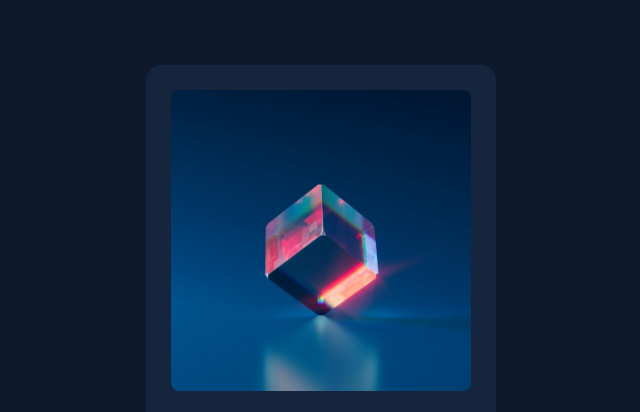
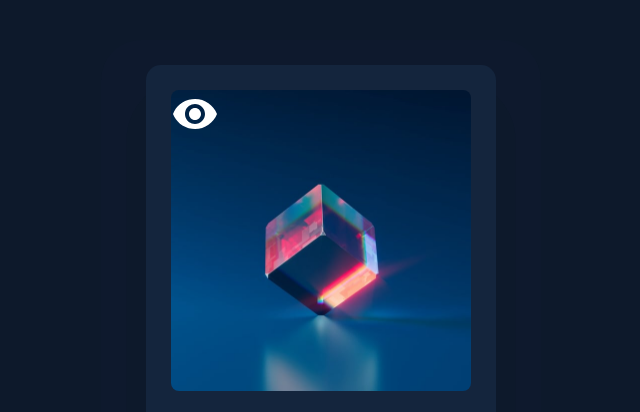
Before and after one commit to mikolajszymczuk1/nft-preview-card-component-main, a website built with Vite: page index.html in a window 1280 px wide. Shown: the top 412 px of the page, without its empty margins (319-959 px from the left). Built offline with nearby package versions, Linux system fonts and the light colour scheme.

Commit message:
Add view icon image

```diff
--- a/index.html
+++ b/index.html
@@ -31,7 +31,9 @@
         <!-- == Preview card component == -->
         <div class="nft-card">
             <!-- Card image -->
-            <div class="nft-card__image"></div>
+            <div class="nft-card__image">
+                <img class="nft-card__hover-icon" src="/src/svg/icon-view.svg" alt="View icon" title="View icon">
+            </div>
 
             <!-- Card title -->
             <h2 class="nft-card__card-title">Equilibrium #3429</h2>
```
